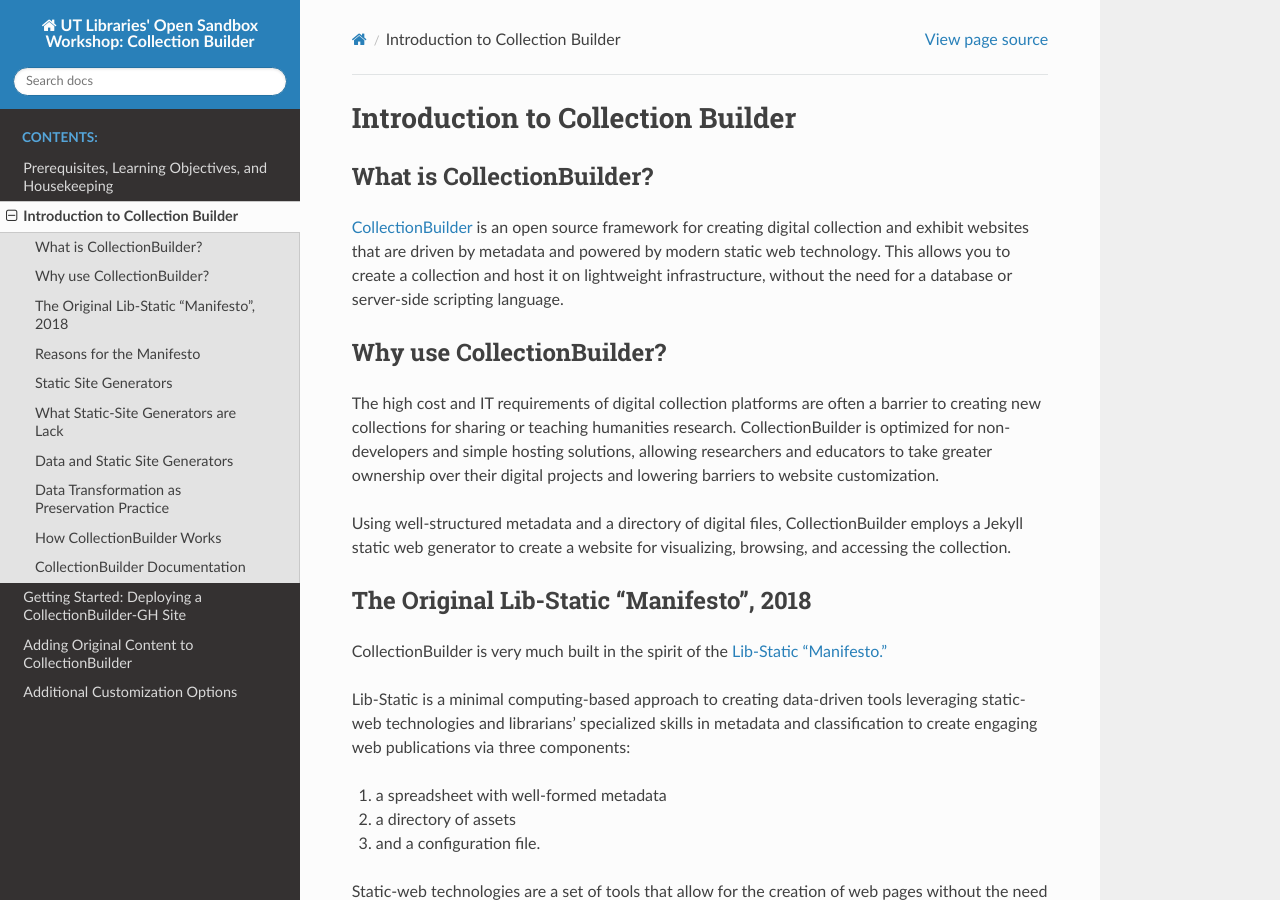
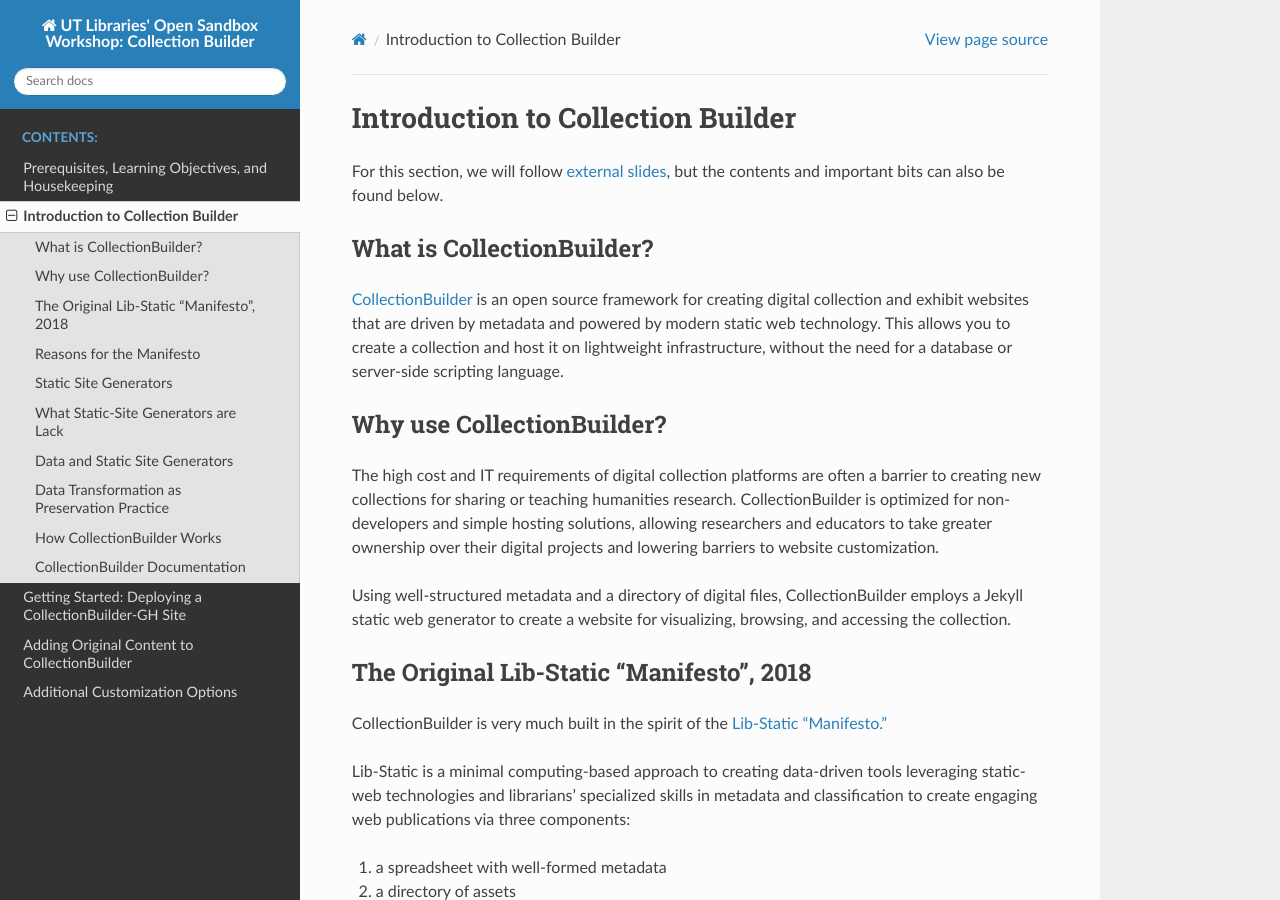
Before and after one commit to markpbaggett/utk_collection_builder, a Sphinx documentation site: the page built from docs/source/contents/1_outline.rst, in a window 1280 px wide and 900 px high. Built offline with Sphinx 7.4.7 and the Read the Docs theme 2.0.0, drawn with Linux system fonts in a browser that asks for light colours.

Commit message:
Link to slides.

```diff
--- a/docs/source/contents/1_outline.rst
+++ b/docs/source/contents/1_outline.rst
@@ -1,5 +1,8 @@
 Introduction to Collection Builder
 ==================================
+
+For this section, we will follow `external slides <https://docs.google.com/presentation/d/1583bUKxtm-GdsrN5VE4226tHX6oUodmRD7sq0fQ1gXI/edit#slide=id.g23a28f10be8_0_305>`_,
+but the contents and important bits can also be found below.
 
 What is CollectionBuilder?
 --------------------------
```
